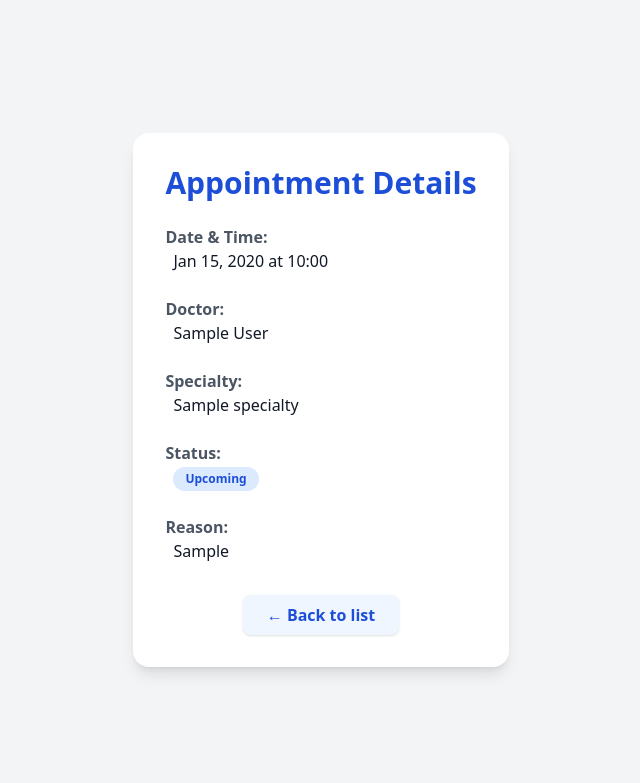
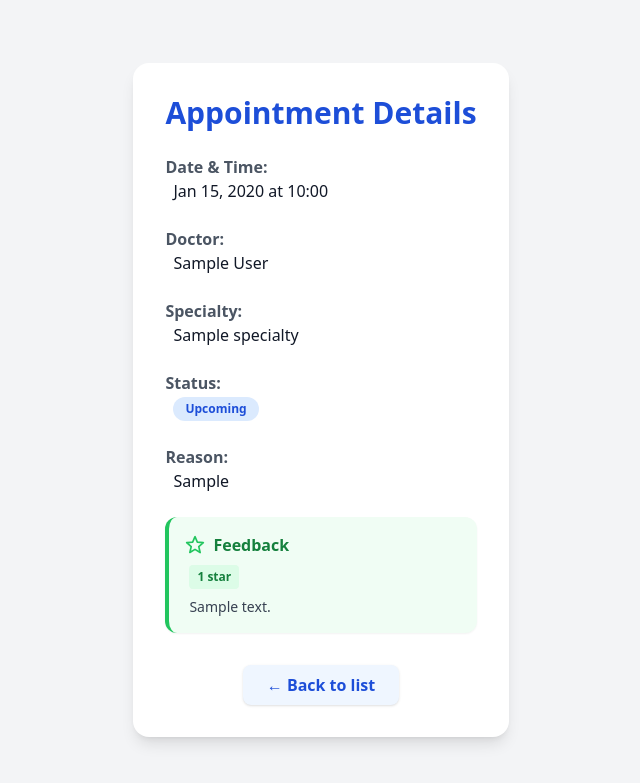
Before and after one commit to rafael-acerqueira/medscheduler, a Django app: page /appointments/1/ in a window 1280 px wide. Shown: the top 783 px of the page, without its empty margins (319-959 px from the left). Run offline with Django 5.2, Linux system fonts and the light colour scheme; a user stored in the database is signed in; tables that the repository leaves empty hold one stand-in row (values such as "Sample post"); some libraries are stand-ins or nearby versions.

Commit message:
User can leave a feedback after completing the appointment

```diff
--- a/core/forms.py
+++ b/core/forms.py
@@ -5,7 +5,7 @@ from django.utils import timezone
 from django import forms
 from django.contrib.auth.forms import AuthenticationForm, PasswordResetForm, SetPasswordForm, PasswordChangeForm
 
-from .models import User, PatientProfile, DoctorProfile, Specialty, Appointment
+from .models import User, PatientProfile, DoctorProfile, Specialty, Appointment, AppointmentFeedback
 
 ROLE_CHOICES = [user_role for user_role in User.ROLE_CHOICES if user_role[0] != User.ADMIN]
 
@@ -480,3 +480,14 @@ class AppointmentRescheduleForm(forms.ModelForm):
 
 
         return cleaned_data
+
+class AppointmentFeedbackForm(forms.ModelForm):
+    class Meta:
+        model = AppointmentFeedback
+        fields = ['rating', 'comment']
+        widgets = {
+            'comment': forms.Textarea(attrs={
+                'rows': 3,
+                'class': 'w-full px-3 py-2 border rounded',
+            }),
+        }
--- a/core/models.py
+++ b/core/models.py
@@ -125,3 +125,17 @@ class Appointment(models.Model):
     @property
     def can_be_rescheduled(self):
         return self.status == "confirmed" and self.date > timezone.now().date()
+
+class AppointmentFeedback(models.Model):
+    appointment = models.OneToOneField('Appointment', on_delete=models.CASCADE, related_name='feedback')
+    rating = models.PositiveSmallIntegerField(choices=[(i, f"{i} Star{'s' if i > 1 else ''}") for i in range(1, 6)])
+    comment = models.TextField(blank=True)
+    created_at = models.DateTimeField(auto_now_add=True)
+
+    class Meta:
+        ordering = ['-created_at']
+        verbose_name = 'Feedback'
+        verbose_name_plural = 'Feedbacks'
+
+    def __str__(self):
+        return f"{self.appointment} - {self.rating} star(s)"
--- a/core/templates/detail.html
+++ b/core/templates/detail.html
@@ -37,7 +37,27 @@
           <dt class="font-semibold text-gray-600">Reason:</dt>
           <dd class="ml-2 text-gray-900">{{ appointment.reason|default:"-" }}</dd>
         </div>
-        <!-- Outros campos podem ser adicionados aqui -->
+        {% if appointment.feedback %}
+          <div class="mt-6 bg-green-50 border-l-4 border-green-500 p-4 rounded-xl shadow-sm">
+            <div class="flex items-center mb-2">
+              <svg class="w-5 h-5 text-green-500 mr-2" fill="none" stroke="currentColor" stroke-width="2" viewBox="0 0 24 24">
+                <path d="M12 17.27L18.18 21l-1.64-7.03L22 9.24l-7.19-.61L12 2 9.19 8.63 2 9.24l5.46 4.73L5.82 21z" stroke-linecap="round" stroke-linejoin="round"/>
+              </svg>
+              <span class="font-semibold text-green-700">Feedback</span>
+            </div>
+            <div class="ml-1 text-sm">
+              <span class="inline-flex items-center px-2 py-1 bg-green-100 text-green-700 rounded text-xs font-semibold mr-2">
+                {{ appointment.feedback.rating }} star{{ appointment.feedback.rating|pluralize }}
+              </span>
+              <p class="text-gray-700 mt-2">{{ appointment.feedback.comment }}</p>
+            </div>
+          </div>
+        {% elif appointment.status == "completed" and user.is_patient %}
+          <a href="{% url 'leave_feedback' appointment.id %}"
+             class="block mt-6 w-full md:w-auto bg-blue-600 hover:bg-blue-700 text-white font-semibold px-6 py-2 rounded-lg shadow transition text-center">
+            Leave Feedback
+          </a>
+        {% endif %}
       </dl>
       <div class="mt-8 flex justify-center">
         <a href="{% url 'appointment_list' %}" class="inline-block bg-blue-50 text-blue-700 font-semibold px-6 py-2 rounded-lg shadow hover:bg-blue-100 transition">
--- a/core/views.py
+++ b/core/views.py
@@ -9,7 +9,7 @@ from django.shortcuts import render, redirect, get_object_or_404
 from django.db.models import Q
 from django.utils import timezone
 from .forms import UserRegistrationForm, PatientProfileForm, DoctorProfileForm, UserEditForm, ConfirmPasswordForm, \
-    AppointmentForm, AvailabilitySearchForm, AppointmentRescheduleForm
+    AppointmentForm, AvailabilitySearchForm, AppointmentRescheduleForm, AppointmentFeedbackForm
 from .models import User, Appointment, DoctorProfile
 
 import datetime
@@ -476,3 +476,21 @@ def export_doctor_appointments_csv(request):
             a.reason or ""
         ])
     return response
+
+@login_required
+def leave_feedback(request, appointment_id):
+    appointment = get_object_or_404(Appointment, id=appointment_id, patient=request.user)
+    if hasattr(appointment, 'feedback'):
+        return redirect('appointment_detail', pk=appointment.id)
+
+    if request.method == 'POST':
+        form = AppointmentFeedbackForm(request.POST)
+        if form.is_valid():
+            feedback = form.save(commit=False)
+            feedback.appointment = appointment
+            feedback.save()
+            messages.success(request, 'Feedback sent!')
+            return redirect('appointment_detail', appointment_id=appointment.id)
+    else:
+        form = AppointmentFeedbackForm()
+    return render(request, 'leave_feedback.html', {'form': form, 'appointment': appointment})
--- a/medscheduler/urls.py
+++ b/medscheduler/urls.py
@@ -22,7 +22,7 @@ from core.forms import LoginForm, CustomPasswordResetForm, CustomSetPasswordForm
 from core.views import register, profile, edit_profile, user_list, edit_profile_admin, toggle_user_status, \
     delete_account, schedule_appointment, doctors_by_specialty, find_available_doctors, appointment_list, \
     appointment_detail, appointment_cancel, appointment_reschedule, export_appointments_csv, doctor_appointments, \
-    doctor_appointment_detail, export_doctor_appointments_csv
+    doctor_appointment_detail, export_doctor_appointments_csv, leave_feedback
 
 urlpatterns = [
     path('admin/', admin.site.urls),
@@ -63,4 +63,5 @@ urlpatterns = [
     path('doctor/appointments/', doctor_appointments, name='doctor_appointments'),
     path('doctor/appointments/<int:pk>/', doctor_appointment_detail, name='doctor_appointment_detail'),
     path('doctor/appointments/export/', export_doctor_appointments_csv, name='export_doctor_appointments_csv'),
+    path('appointments/<int:appointment_id>/feedback/', leave_feedback, name='leave_feedback')
 ]
```
Also changed, not shown: core/templates/leave_feedback.html (added, +90 -0 lines), core/migrations/0006_alter_appointment_status_appointmentfeedback.py (added).
